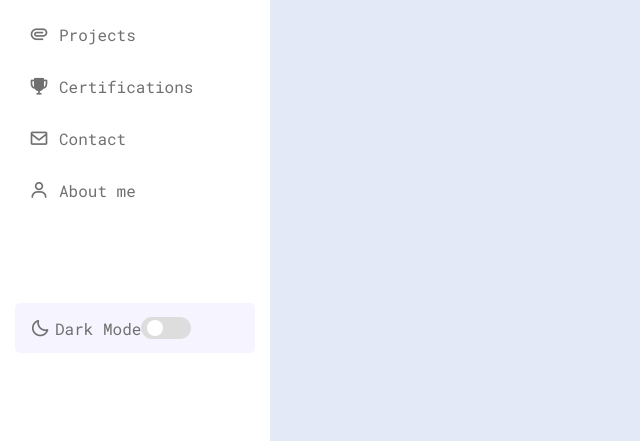
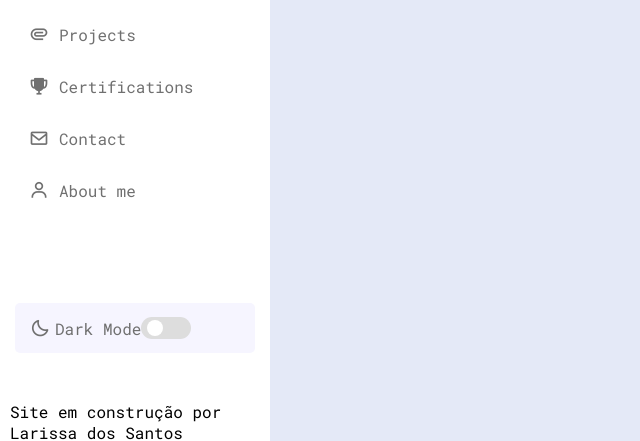
Before and after one commit to lareett/my-portfolio, a plain HTML site: page index.html in a window 1280 px wide. Shown: the part 359-800 px from the top of the page, without its empty margins (0-640 px from the left). Drawn offline with nearby package versions, Linux system fonts and the light colour scheme.

Commit message:
version 1.0.3

```diff
--- a/index.html
+++ b/index.html
@@ -126,6 +126,8 @@
 
 
         </div>
+
+        <p>Site em construção por Larissa dos Santos</p>
     </nav>
 
 </body>
```
